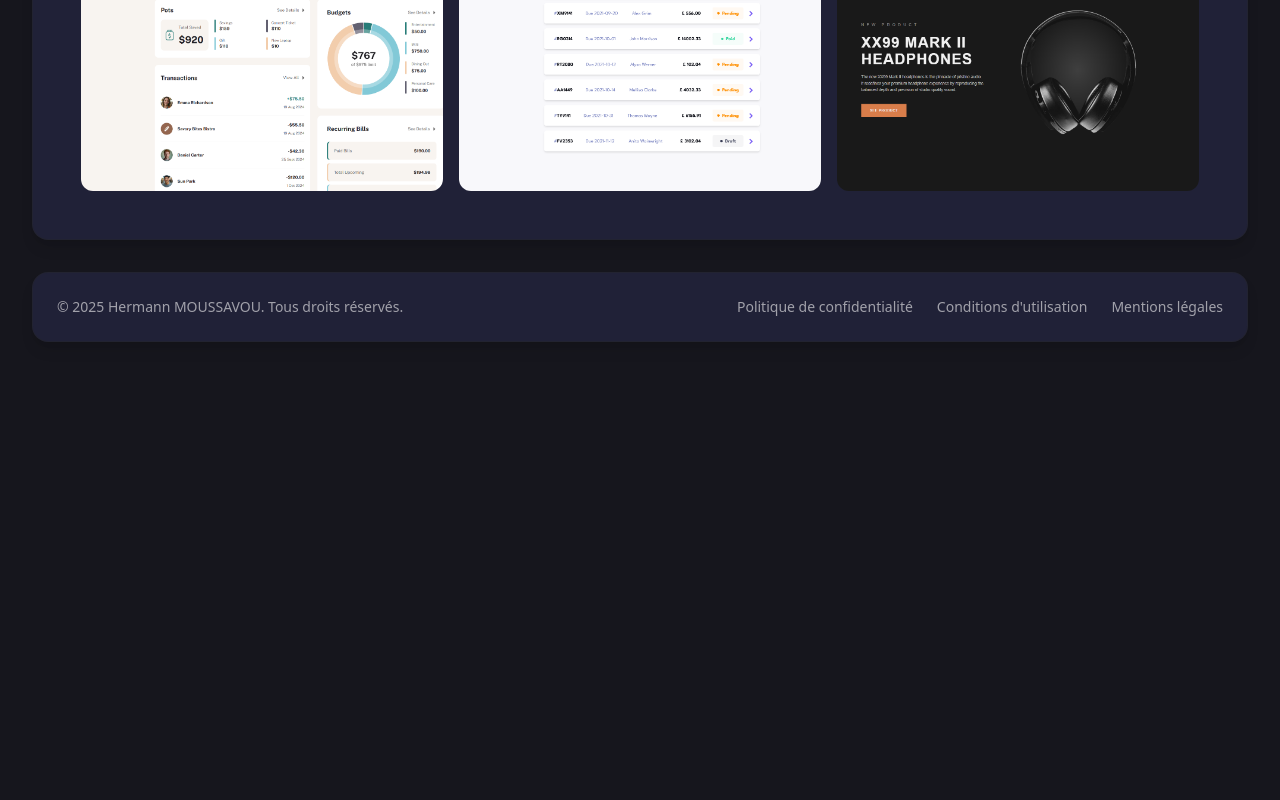
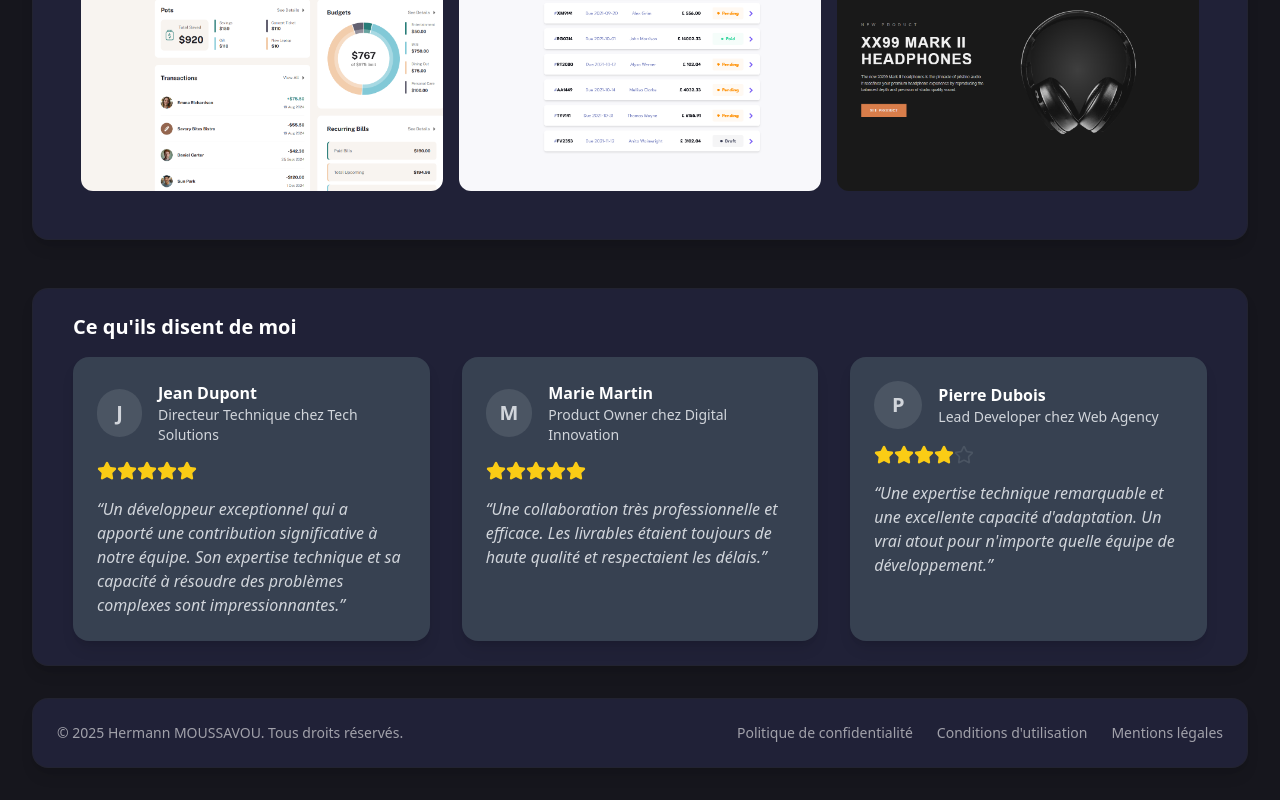
Before and after one commit to Chermann-KING/portfolio-ck, a Next.js app: page / in a window 1280 px wide. Shown: the part 1488-2288 px from the top of the page. Before the commit the page ends 1862 px from the top, so only its background shows below. Built offline with nearby package versions, Linux system fonts and the light colour scheme; no server answers.

Commit message:
✨ feat(testimonials): ajout de la section témoignages avec données et composant

```diff
--- a/src/app/page.tsx
+++ b/src/app/page.tsx
@@ -11,6 +11,8 @@ import { Suspense } from "react";
 import { Card } from "@/components/ui/Card";
 import { Footer } from "@/components/Footer";
 import { Badge } from "@/components/ui/Badge";
+import { TestimonialsSection } from "@/components/TestimonialsSection/TestimonialsSection";
+import { TestimonialsData } from "@/lib/testimonials-data";
 
 export const metadata = constructMetadata();
 
@@ -36,6 +38,7 @@ async function ProfileData() {
             </Card>
           </div>
         </div>
+        {/* Méthodologie de travail */}
         <div className="p-4 overflow-hidden flex items-center justify-center gap-10">
           <Badge
             variant="default"
@@ -82,6 +85,7 @@ export default function HomePage() {
         </Suspense>
 
         <PortfolioSection />
+        <TestimonialsSection testimonials={TestimonialsData.testimonials} />
       </main>
       <Footer />
     </>
--- a/src/app/projects/[slug]/page.tsx
+++ b/src/app/projects/[slug]/page.tsx
@@ -10,9 +10,9 @@ import type { Metadata } from "next";
 
 export const dynamicParams = true;
 
-type Props = {
-  params: Promise<{ slug: string }>;
-  searchParams: { [key: string]: string | string[] | undefined };
+// Définition correcte des props pour Next.js 15.3.1
+type PageParams = {
+  slug: string;
 };
 
 export async function generateStaticParams() {
@@ -22,9 +22,13 @@ export async function generateStaticParams() {
   }));
 }
 
-export async function generateMetadata({ params }: Props): Promise<Metadata> {
+export async function generateMetadata({
+  params,
+}: {
+  params: Promise<PageParams>;
+}): Promise<Metadata> {
   const resolvedParams = await params;
-  const slug = resolvedParams?.slug;
+  const slug = resolvedParams.slug;
 
   if (!slug) {
     return constructMetadata({
@@ -50,21 +54,16 @@ export async function generateMetadata({ params }: Props): Promise<Metadata> {
     image: project.coverImage,
     canonical: `/projects/${project.slug}`,
     type: "article",
-    project: {
-      title: project.title,
-      description: project.shortDescription,
-      technologies: project.technologies,
-      liveUrl: project.liveUrl,
-      githubUrl: project.githubUrl,
-      image: project.coverImage,
-      datePublished: new Date().toISOString(),
-    },
   });
 }
 
-export default async function ProjectPage({ params }: Props) {
+export default async function ProjectPage({
+  params,
+}: {
+  params: Promise<PageParams>;
+}) {
   const resolvedParams = await params;
-  const slug = resolvedParams?.slug;
+  const slug = resolvedParams.slug;
 
   if (!slug) {
     notFound();
@@ -121,7 +120,7 @@ export default async function ProjectPage({ params }: Props) {
 
         <div className="flex flex-wrap gap-2">
           {project.technologies.map((tech) => (
-            <Badge key={tech} variant="secondary">
+            <Badge key={tech} variant="default">
               {tech}
             </Badge>
           ))}
--- a/src/components/SkillsSection/SkillsSection.tsx
+++ b/src/components/SkillsSection/SkillsSection.tsx
@@ -76,7 +76,7 @@ export function SkillsSection({ skills = {} }: SkillsSectionProps) {
                     skillsList.map((skill) => (
                       <Badge
                         key={skill}
-                        variant="outline"
+                        variant="default"
                         className={`${style.text} border-current text-xs py-0.5 px-2`}
                       >
                         {skill}
--- /dev/null
+++ b/src/components/TestimonialsSection/TestimonialsSection.tsx
@@ -0,0 +1,80 @@
+import React, { FC } from "react";
+import { Star } from "lucide-react";
+import { Card } from "../ui/Card";
+import Image from "next/image";
+
+interface Testimonial {
+  name: string;
+  role: string;
+  company: string;
+  content: string;
+  rating: number;
+  image?: string;
+}
+
+interface TestimonialsSectionProps {
+  testimonials: Testimonial[];
+}
+
+export const TestimonialsSection: FC<TestimonialsSectionProps> = ({
+  testimonials,
+}) => {
+  return (
+    <Card>
+      <div className="container mx-auto px-4">
+        <h2 className="text-xl font-bold text-gray-900 dark:text-white">
+          Ce qu&apos;ils disent de moi
+        </h2>
+        <div className="grid grid-cols-1 md:grid-cols-2 lg:grid-cols-3 gap-8 mt-4">
+          {testimonials.map((testimonial, index) => (
+            <div
+              key={index}
+              className="bg-gray-50 dark:bg-gray-700 rounded-lg p-6 shadow-lg hover:shadow-xl transition-shadow duration-300"
+            >
+              <div className="flex items-center mb-4">
+                {testimonial.image ? (
+                  <Image
+                    src={testimonial.image}
+                    alt={testimonial.name}
+                    width={48}
+                    height={48}
+                    className="rounded-full mr-4"
+                  />
+                ) : (
+                  <div className="w-12 h-12 rounded-full bg-gray-300 dark:bg-gray-600 mr-4 flex items-center justify-center">
+                    <span className="text-xl font-semibold text-gray-600 dark:text-gray-300">
+                      {testimonial.name.charAt(0)}
+                    </span>
+                  </div>
+                )}
+                <div>
+                  <h3 className="font-semibold text-gray-900 dark:text-white">
+                    {testimonial.name}
+                  </h3>
+                  <p className="text-sm text-gray-600 dark:text-gray-300">
+                    {testimonial.role} chez {testimonial.company}
+                  </p>
+                </div>
+              </div>
+              <div className="flex mb-4">
+                {[...Array(5)].map((_, i) => (
+                  <Star
+                    key={i}
+                    className={`w-5 h-5 ${
+                      i < testimonial.rating
+                        ? "text-yellow-400 fill-yellow-400"
+                        : "text-gray-300 dark:text-gray-600"
+                    }`}
+                  />
+                ))}
+              </div>
+              <p className="text-gray-700 dark:text-gray-300 italic">
+                &ldquo;{testimonial.content}&rdquo;
+              </p>
+            </div>
+          ))}
+        </div>
+      </div>
+    </Card>
+  );
+};
--- /dev/null
+++ b/src/lib/testimonials-data.ts
@@ -0,0 +1,39 @@
+export interface TestimonialsData {
+  testimonials: {
+    name: string;
+    role: string;
+    company: string;
+    content: string;
+    rating: number;
+    image?: string;
+  }[];
+}
+
+export const TestimonialsData: TestimonialsData = {
+  testimonials: [
+    {
+      name: "Jean Dupont",
+      role: "Directeur Technique",
+      company: "Tech Solutions",
+      content:
+        "Un développeur exceptionnel qui a apporté une contribution significative à notre équipe. Son expertise technique et sa capacité à résoudre des problèmes complexes sont impressionnantes.",
+      rating: 5,
+    },
+    {
+      name: "Marie Martin",
+      role: "Product Owner",
+      company: "Digital Innovation",
+      content:
+        "Une collaboration très professionnelle et efficace. Les livrables étaient toujours de haute qualité et respectaient les délais.",
+      rating: 5,
+    },
+    {
+      name: "Pierre Dubois",
+      role: "Lead Developer",
+      company: "Web Agency",
+      content:
+        "Une expertise technique remarquable et une excellente capacité d'adaptation. Un vrai atout pour n'importe quelle équipe de développement.",
+      rating: 4,
+    },
+  ],
+};
```
